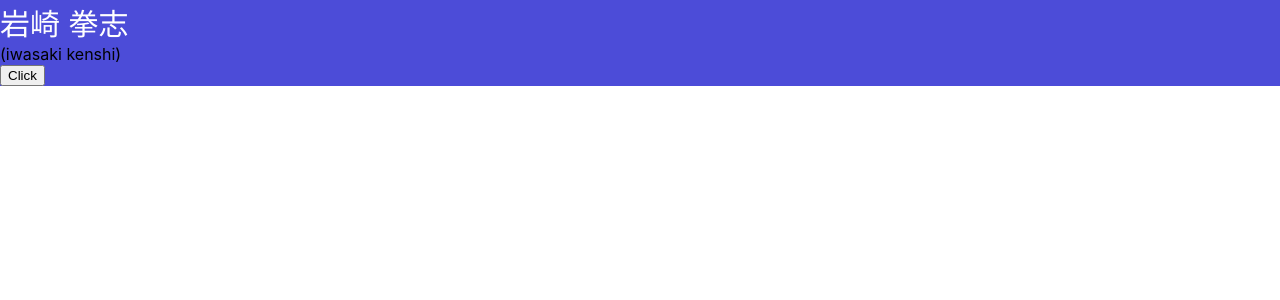
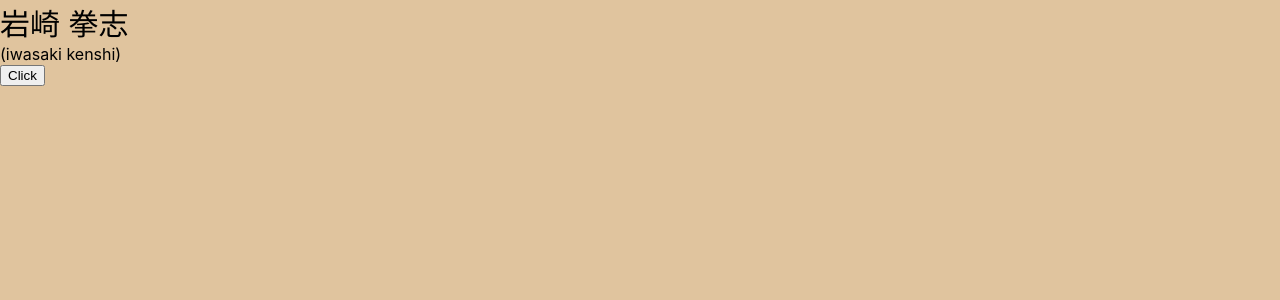
Before and after one commit to kensiiwasaki/react-mypage, a React (Create React App) app: page / in a window 1280 px wide. Shown: the top 300 px of the page. Built offline with nearby package versions, Linux system fonts and the light colour scheme.

Commit message:
モーダル完成

```diff
--- a/src/App.css
+++ b/src/App.css
@@ -1,12 +1,15 @@
+body {
+  background-color: rgb(224, 196, 158);
+  margin: auto;
+}
+
 div {
-  background-color: rgb(76, 76, 216);
   margin: auto;
 }
 
 .name {
   font-size: 30px;
   margin: 0;
-  color: white;
 }
 
 .furigana {
--- a/src/App.js
+++ b/src/App.js
@@ -6,7 +6,7 @@ import { useState } from 'react';
 function App() {
   const [show, setShow] = useState(false)
   return (
-    <header>
+    <body>
       <div>
         <p className="name">岩崎 拳志</p>
         <p className="furigana">(iwasaki kenshi)</p>
@@ -15,7 +15,7 @@ function App() {
         <button onClick={() => setShow(true)}>Click</button>
         <Modal show={show} setShow={setShow} content="ここから変更可能" />
       </div>
-    </header>
+    </body>
   );
 }
 
```
